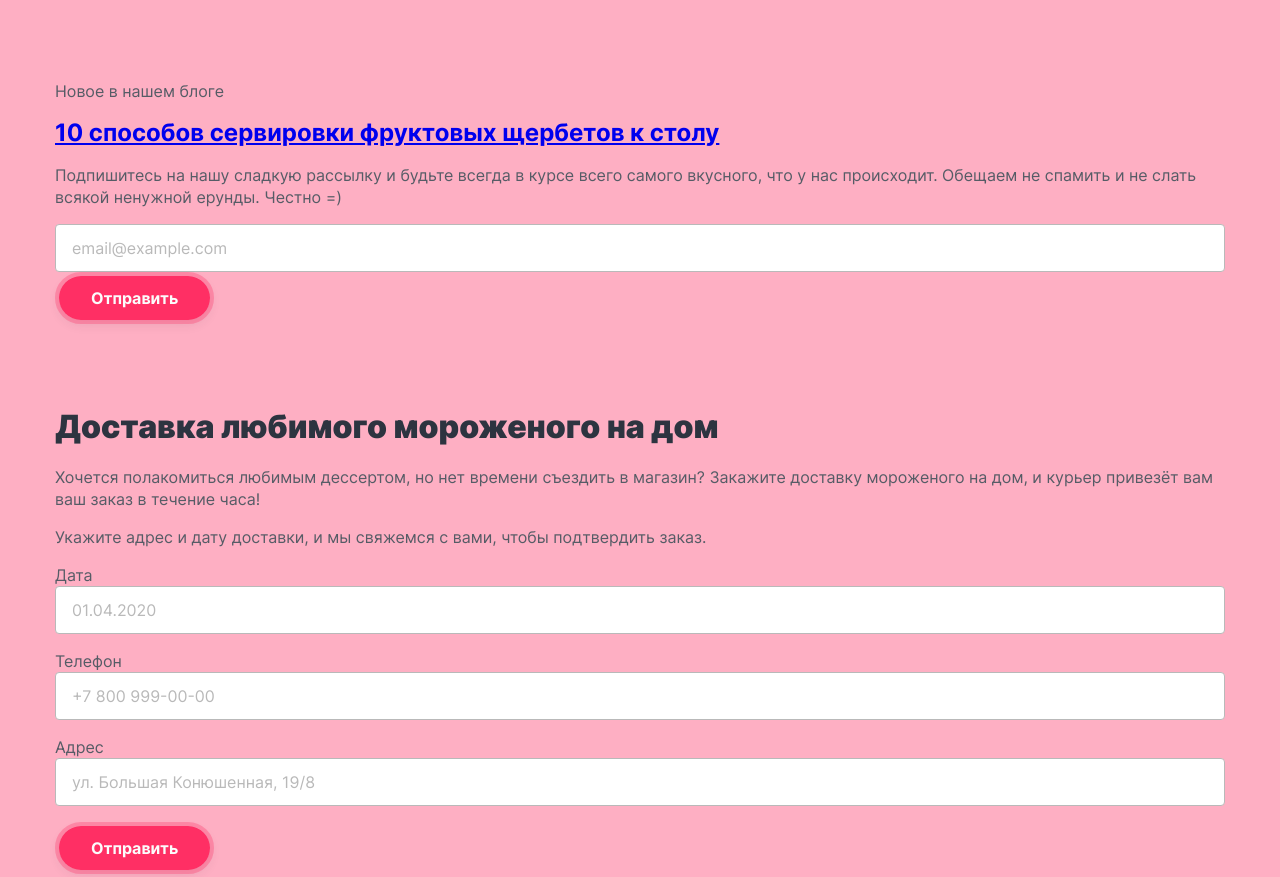
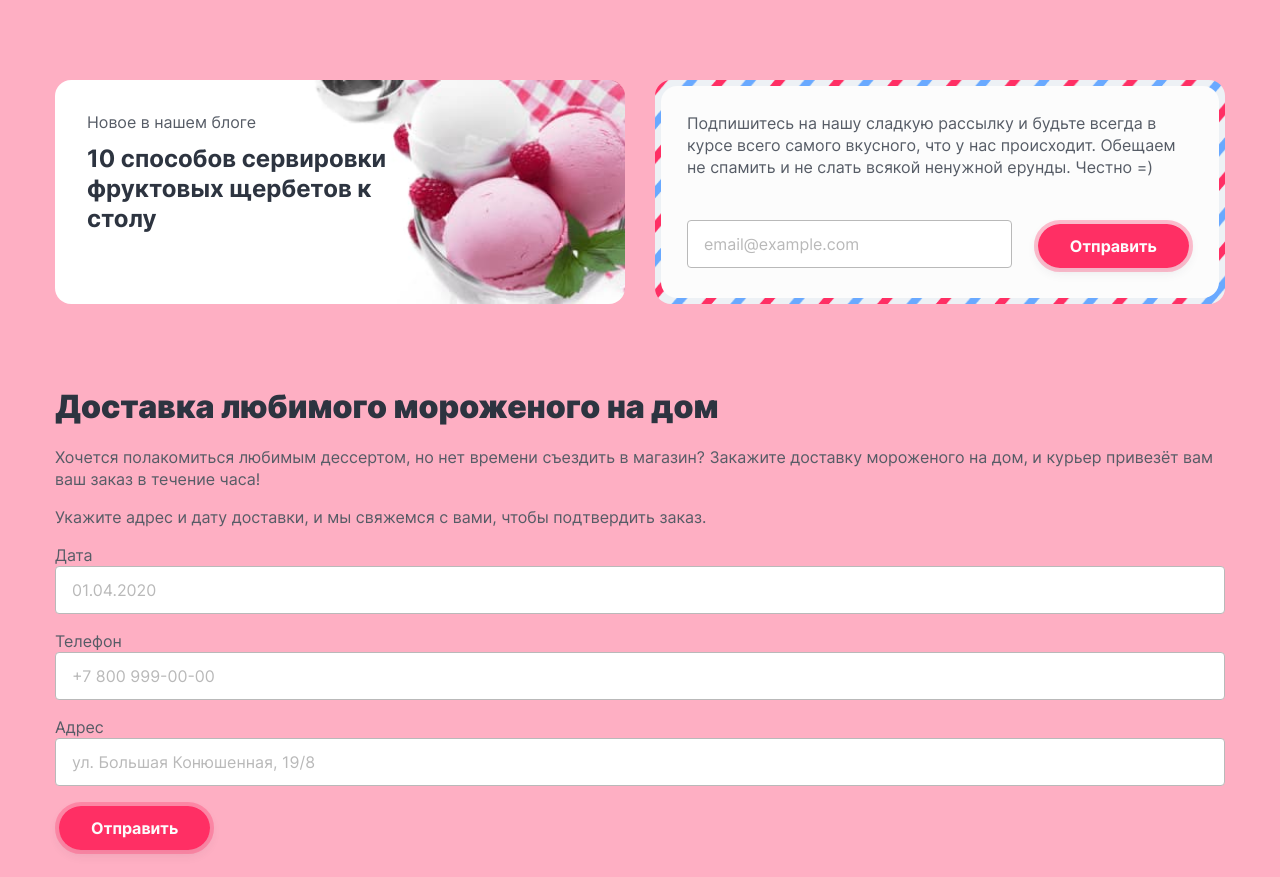
Before and after one commit to olsemeniuk/gllacy, a plain HTML site: page index.html in a window 1280 px wide. Shown: the part 2283-3160 px from the top of the page. Drawn offline with Linux system fonts and the light colour scheme; files whose address does not match are found by name.

Commit message:
subscribe section styles

```diff
--- a/css/styles.css
+++ b/css/styles.css
@@ -1322,6 +1322,82 @@ textarea.form-field {
   background-image: url("../images/icons/thermometer-icon.svg");
 }
 
+/* subscribe */
+.subscribe {
+  display: flex;
+  flex-wrap: wrap;
+}
+
+.subscribe__blog {
+  position: relative;
+  width: calc(50% - 15px);
+  min-height: 220px;
+  margin-right: 30px;
+  padding: 32px;
+  background-color: var(--white);
+  background-image: url("../images/backgrounds/sherbet-bg.jpg");
+  background-repeat: no-repeat;
+  background-position: center;
+  background-size: cover;
+  border-radius: 16px;
+}
+
+.subscribe__blog-notification {
+  max-width: 300px;
+  margin: 0 0 12px;
+  line-height: 20px;
+}
+
+.subscribe__blog-title {
+  max-width: 300px;
+}
+
+.subscribe__blog-link {
+  text-decoration: none;
+  color: var(--extra-dark);
+}
+
+.subscribe__blog-link::after {
+  content: "";
+  position: absolute;
+  top: 0;
+  right: 0;
+  bottom: 0;
+  left: 0;
+}
+
+.subscribe__form {
+  width: calc(50% - 15px);
+  padding: 6px;
+  background-image: url("../images/backgrounds/subscribe-bg.png");
+  background-repeat: no-repeat;
+  background-position: center;
+  background-size: cover;
+  border-radius: 16px;
+}
+
+.subscribe__form-inner {
+  height: 100%;
+  padding: 26px;
+  background-color: var(--extra-light);
+  border-radius: 16px;
+}
+
+.subscribe__form-text {
+  margin: 0 0 42px;
+}
+
+.subscribe__form-row {
+  display: flex;
+  margin: 0;
+}
+
+.subscribe__input {
+  margin-right: 22px;
+}
+
+.subscribe__button {}
+
 
 /*====================
     ANIMATIONS
--- a/index.html
+++ b/index.html
@@ -336,7 +336,7 @@
               <label class="visually-hidden" for="subscribe-email-input">Введите ваш email</label>
               <input class="subscribe__input form-field" id="subscribe-email-input" type="email" name="subscribe-email"
                 placeholder="email@example.com" required>
-              <button class="subscribe__button button button--accent" type="button">Отправить</button>
+              <button class="button button--accent" type="submit">Отправить</button>
             </p>
           </div>
         </form>
```
Also changed, not shown: images/backgrounds/subscribe-bg.png (renamed from images/backgrounds/post-bg.png).
